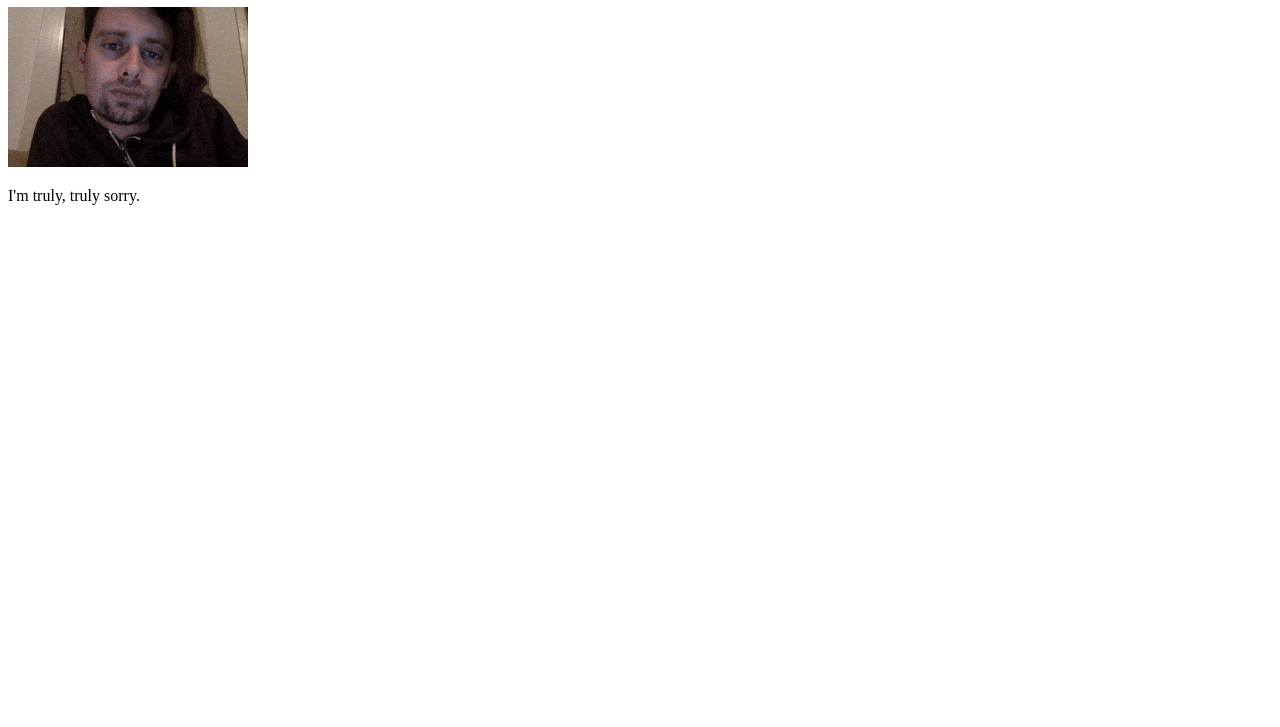
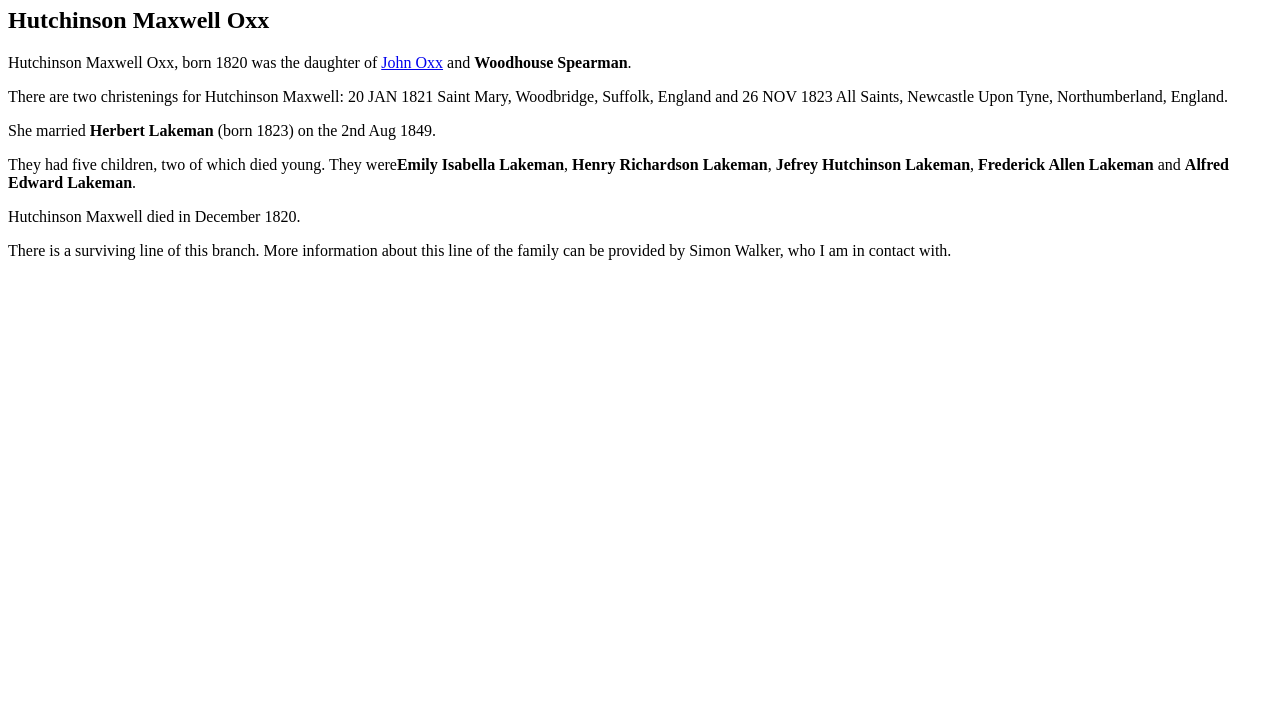
Before and after one commit to jdlrobson/jonrobson.me.uk, a Gatsby site: page /family/oxx/hutchinsonmaxwell in a window 1280 px wide. Before the commit this address had no page. Shown: the part 73-800 px from the top of the page. Built offline with nearby package versions, Linux system fonts and the light colour scheme; Gatsby itself is replaced by a stand-in of ours.

Commit message:
Add Hutchinson Maxwell

```diff
--- /dev/null
+++ b/src/pages/family/oxx/hutchinsonmaxwell.jsx
@@ -0,0 +1,19 @@
+import React from 'react';
+
+export default () => (
+  <div>
+    <h1>The Oxx's</h1>
+    <h2>Hutchinson Maxwell Oxx</h2>
+    <p>Hutchinson Maxwell Oxx, born 1820 was the daughter of <a href="/family/oxx/john">John Oxx</a> and <strong>Woodhouse Spearman</strong>.</p>
+    <p>There are two christenings for Hutchinson Maxwell: 20 JAN 1821 Saint Mary, Woodbridge, Suffolk, England and 26 NOV 1823 All Saints, Newcastle Upon Tyne, Northumberland, England.</p>
+    <p>She married <strong>Herbert Lakeman</strong> (born 1823) on the 2nd Aug 1849.</p>
+    <p>They had five children, two of which died young. They were
+    <strong>Emily Isabella Lakeman</strong>, <strong>Henry Richardson Lakeman
+    </strong>, <strong>Jefrey Hutchinson Lakeman
+    </strong>, <strong>Frederick Allen Lakeman
+    </strong> and <strong>Alfred Edward Lakeman</strong>.
+    </p>
+    <p>Hutchinson Maxwell died in December 1820.</p>
+    <p>There is a surviving line of this branch. More information about this line of the family can be provided by Simon Walker, who I am in contact with.</p>
+  </div>
+);
--- a/src/pages/family/oxx/john.jsx
+++ b/src/pages/family/oxx/john.jsx
@@ -18,8 +18,8 @@ export default () => (
     Hannah Frances OXX</strong> (born 1810), <strong>
     Amass Oxx</strong> (born and died 1812), <a href="/family/oxx/maryholder">
     Mary Holder Oxx</a> (born 1814) <strong>
-    Harriett Woodhouse OXX</strong> (born 1807) <strong>
-    Hutchinson Maxwell Oxx</strong> (born 1820) <strong>
+    Harriett Woodhouse OXX</strong> (born 1807) <a href="/family/oxx/hutchinsonmaxwell">
+    Hutchinson Maxwell Oxx</a> (born 1820) <strong>
     Maxwell Oxx</strong> (born 1823) <strong>
     John William OXX</strong> (born and died 1826)
     </p>
```
